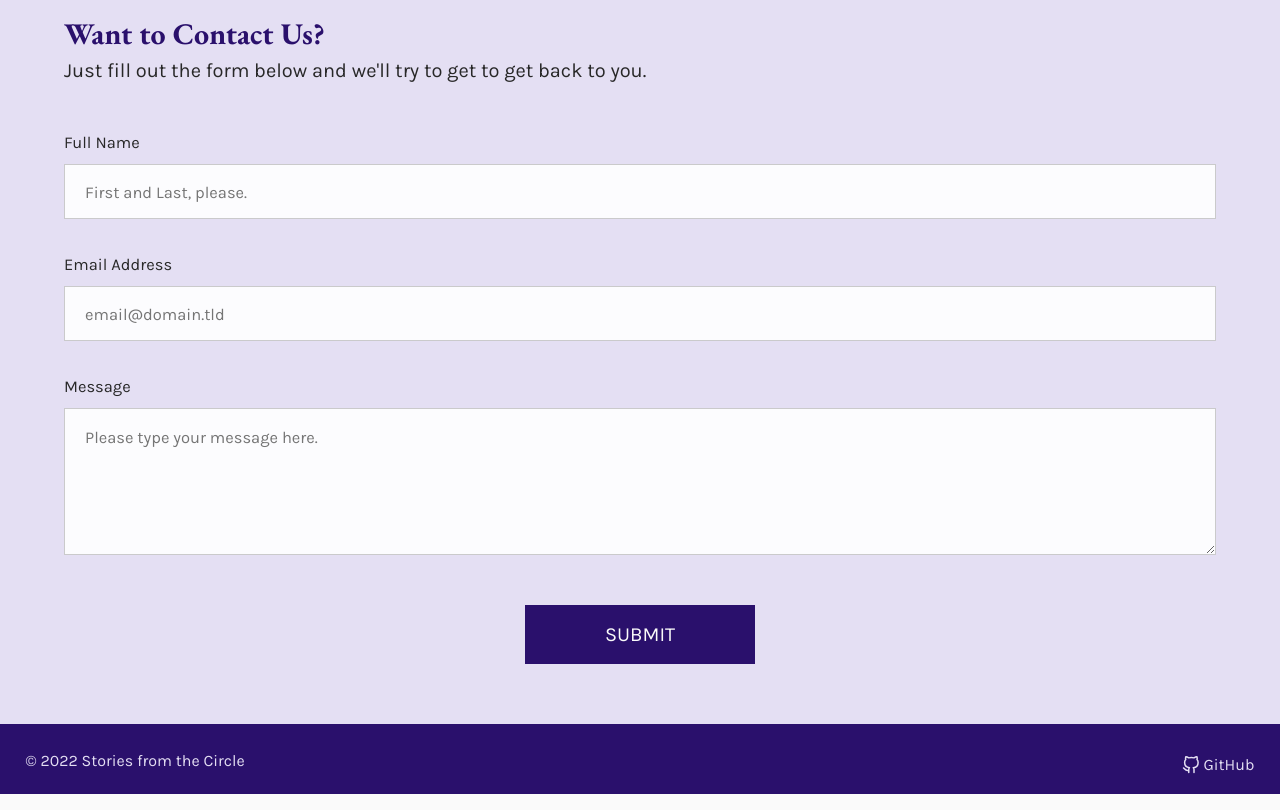
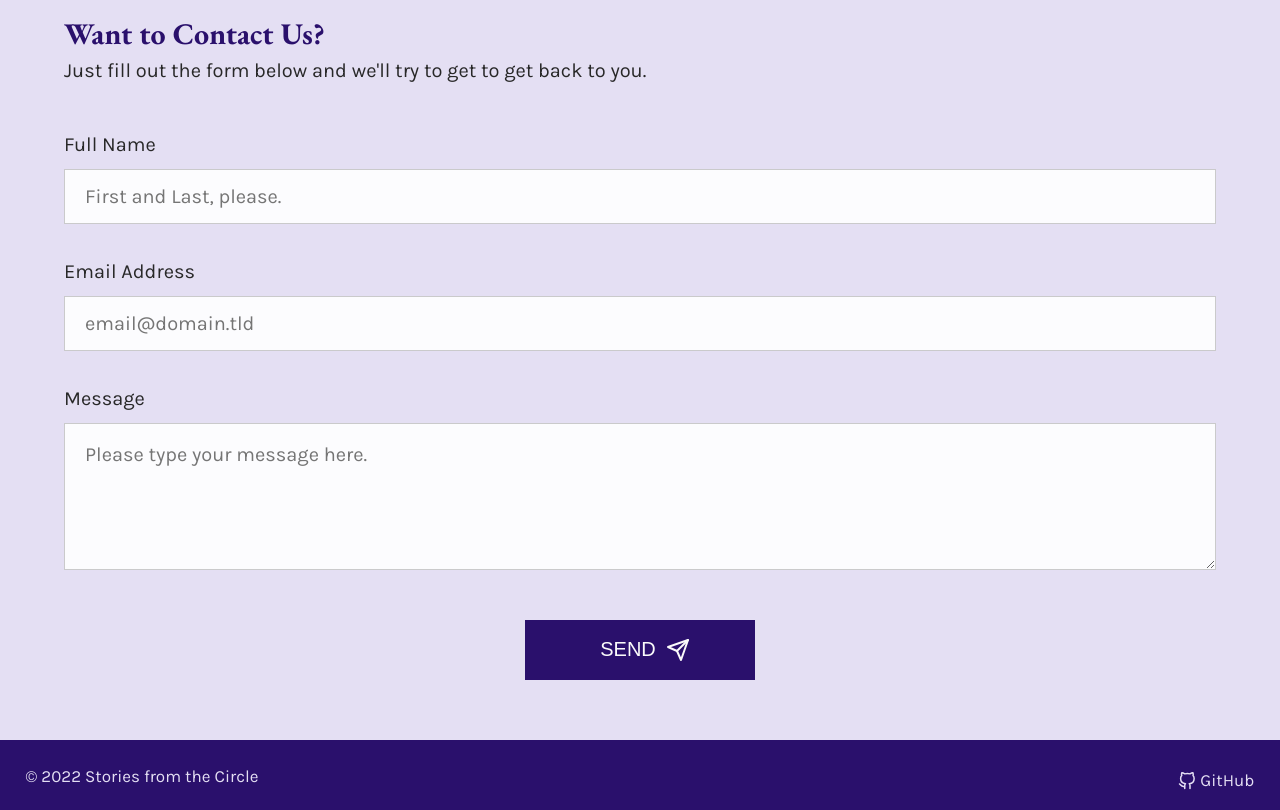
Before and after one commit to yael-mehl/stories, a plain HTML site: page index.html in a window 1280 px wide. Shown: the part 4080-4890 px from the top of the page. Drawn offline with nearby package versions, Linux system fonts and the light colour scheme.

Commit message:
Adds icon to contact form button

```diff
--- a/assets/style.css
+++ b/assets/style.css
@@ -379,7 +379,7 @@ footer {
   background-color: var(--prime);
   color: var(--lt-prime);
   width: 100%;
-  font-size: .8em;
+  font-size: .85em;
   position: relative;
 }
 footer svg {
@@ -398,6 +398,15 @@ footer svg {
   margin-right: 2em;
 }
 /* form styles */
+#contact .btn-fill {
+  position: relative;
+  font-size: 1rem;
+}
+#contact .btn-fill > svg {
+  top: 0px;
+  left: 10px;
+  font-size: 1rem;
+}
 #fs-frm input,
 #fs-frm select,
 #fs-frm textarea,
@@ -421,7 +430,6 @@ footer svg {
 #fs-frm label,
 #fs-frm legend,
 #fs-frm ::placeholder {
-  font-size: .825rem;
   margin-bottom: .5rem;
   padding-top: .2rem;
   display: flex;
--- a/index.html
+++ b/index.html
@@ -445,7 +445,9 @@
           <textarea rows="5" name="message" id="message" placeholder="Please type your message here." required=""></textarea>
           <input type="hidden" name="_subject" id="email-subject" value="Contact Form Submission">
         </fieldset>
-        <input type="submit" value="Submit" class="btn-filled link">
+        <button type="submit" class="btn-fill">Send
+          <svg xmlns="http://www.w3.org/2000/svg" width="24" height="24" viewBox="0 0 24 24" fill="none" stroke="currentColor" stroke-width="2" stroke-linecap="round" stroke-linejoin="round" class="feather feather-send"><line x1="22" y1="2" x2="11" y2="13"></line><polygon points="22 2 15 22 11 13 2 9 22 2"></polygon></svg>
+        </button>
       </form>
     </section>
     <footer>
```
